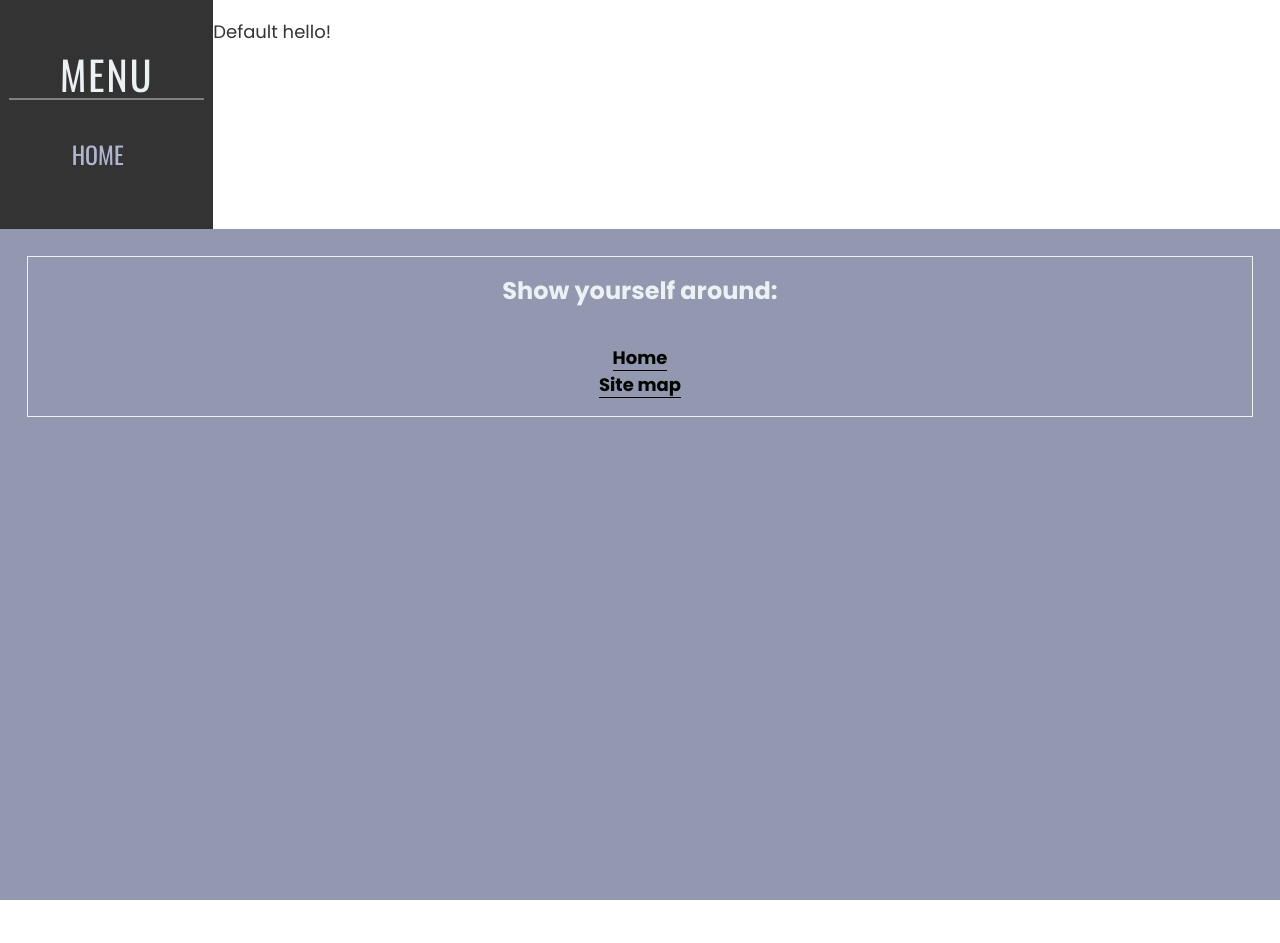
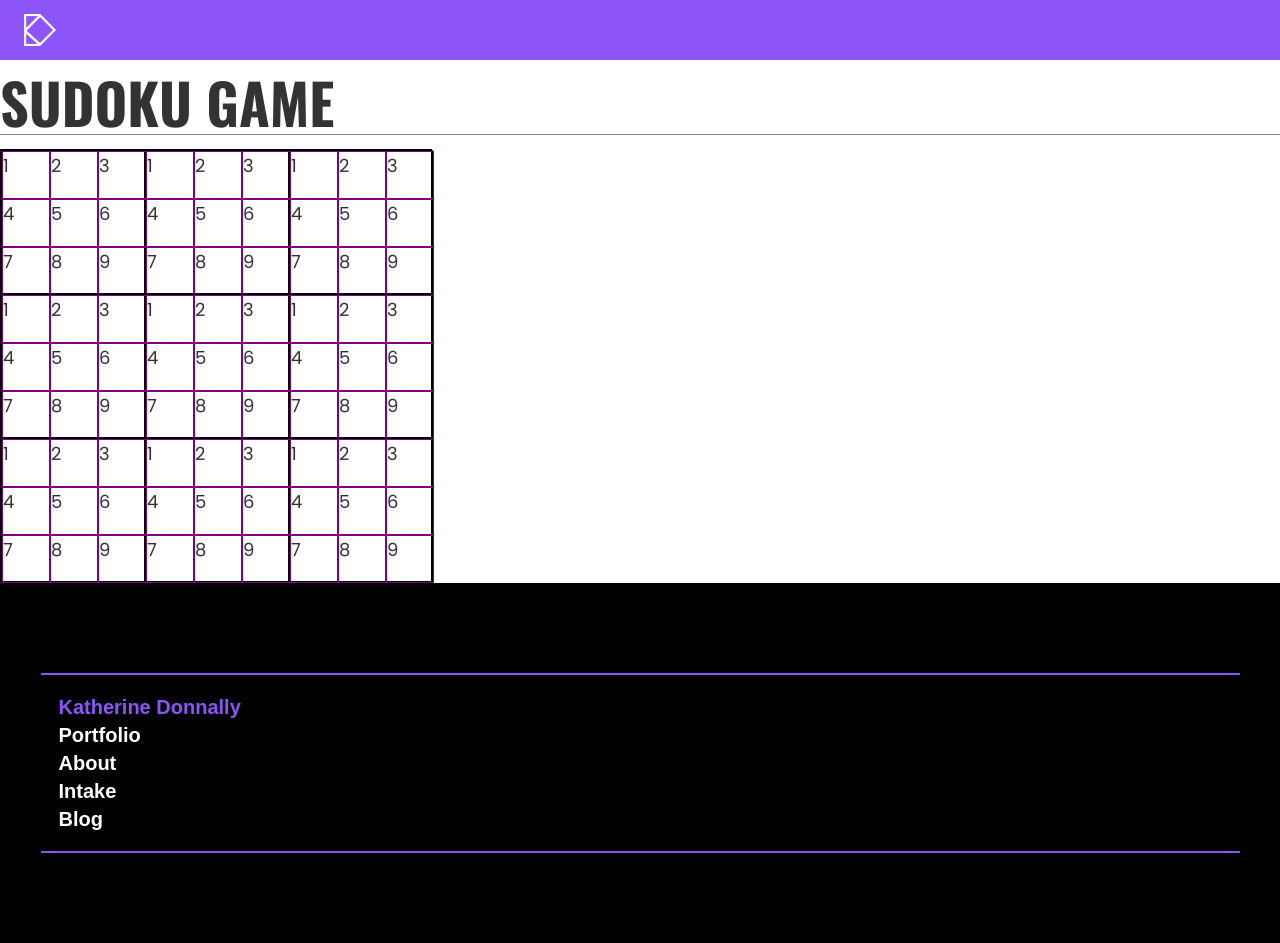
Before and after one commit to kbdonnally/learn-react-2, a Jekyll site: the page built from index.html, in a window 1280 px wide. Built offline with Jekyll 4.4.1, drawn with Linux system fonts in a browser that asks for light colours; some web fonts are replaced; before the commit the page ends 900 px from its top, so only the background shows below that.

Commit message:
Start configuring shape of Sudoku board w/ HTML & CSS

```diff
--- /dev/null
+++ b/assets/css/_sass/_sudoku.scss
@@ -0,0 +1,319 @@
+/* Sudoku Game: */
+
+// --------- Title: -----------------
+
+.sudoku-title {
+
+}
+
+// --------- Game Shape: -------------
+
+// wrapper for whole game
+.sudoku-game-wrapper {
+
+}
+
+// game-size square
+.sudoku__game-square {
+	position: relative;
+	display: grid;
+	grid-template-columns: 1.5in 1.5in 1.5in;
+	grid-template-rows: 1.5in 1.5in 1.5in;
+	width: calc(1.5in * 3);
+	border: 1px solid black;
+}
+
+// square 1-9
+.sudoku-square__small {
+	position: relative;
+	display: grid;
+	grid-template-columns: .5in .5in .5in;
+	grid-template-rows: .5in .5in .5in;
+	border: 1px solid black;
+}
+
+// individual nums
+.sudoku__number {
+	border: 1px solid purple;
+	align-self: center;
+	justify-self: center;
+	height: .5in;
+	width: .5in;
+}
+
+// ----------- Rows: ----------------
+
+// applies to all 3 squares in this position, etc.
+.row--top {
+
+}
+
+.row--middle {
+
+}
+
+.row--bottom {
+
+}
+
+// ------------- Columns: ---------------
+
+.col--left {
+
+}
+
+.col--middle {
+
+}
+
+.col--right {
+
+}
+
+// ------------------------------
+
+
+
+.sudoku__number {
+
+}
+
+.sudoku__number {
+
+}
+
+.sudoku__number {
+
+}
+
+.sudoku__number {
+
+}
+
+.sudoku__number {
+
+}
+
+.sudoku__number {
+
+}
+
+.sudoku__number {
+
+}
+
+.sudoku__number {
+
+}
+
+.sudoku-square__small   {
+
+}
+
+.sudoku__number {
+
+}
+
+.sudoku__number {
+
+}
+
+.sudoku__number {
+
+}
+
+.sudoku__number {
+
+}
+
+.sudoku__number {
+
+}
+
+.sudoku__number {
+
+}
+
+.sudoku__number {
+
+}
+
+.sudoku__number {
+
+}
+
+.sudoku__number {
+
+}
+
+.sudoku-square__small row--middle col--middle {
+
+}
+
+.sudoku__number {
+
+}
+
+.sudoku__number {
+
+}
+
+.sudoku__number {
+
+}
+
+.sudoku__number {
+
+}
+
+.sudoku__number {
+
+}
+
+.sudoku__number {
+
+}
+
+.sudoku__number {
+
+}
+
+.sudoku__number {
+
+}
+
+.sudoku__number {
+
+}
+
+.sudoku-square__small row--middle col--right {
+
+}
+
+.sudoku__number {
+
+}
+
+.sudoku__number {
+
+}
+
+.sudoku__number {
+
+}
+
+.sudoku__number {
+
+}
+
+.sudoku__number {
+
+}
+
+.sudoku__number {
+
+}
+
+.sudoku__number {
+
+}
+
+.sudoku__number {
+
+}
+
+.sudoku__number {
+
+}
+
+.sudoku-square__small  col--left {
+
+}
+
+.sudoku__number {
+
+}
+
+.sudoku__number {
+
+}
+
+.sudoku__number {
+
+}
+
+.sudoku__number {
+
+}
+
+.sudoku__number {
+
+}
+
+.sudoku__number {
+
+}
+
+.sudoku__number {
+
+}
+
+.sudoku__number {
+
+}
+
+.sudoku__number {
+
+}
+
+.sudoku-square__small row--bottom col--middle {
+
+}
+
+.sudoku__number {
+
+}
+
+.sudoku__number {
+
+}
+
+.sudoku__number {
+
+}
+
+.sudoku__number {
+
+}
+
+.sudoku__number {
+
+}
+
+.sudoku__number {
+
+}
+
+.sudoku__number {
+
+}
+
+.sudoku__number {
+
+}
+
+.sudoku__number {
+
+}
+
+.sudoku-square__small {
+
+}
+
+.row--bottom {
+
+}
+
+.col--right {
+
+}
--- a/assets/css/style.scss
+++ b/assets/css/style.scss
@@ -18,6 +18,9 @@
 // vars:
 @import '_vars/colors';
 @import '_vars/fonts';
+
+// game
+@import 'sudoku';
 
 // layouts:
 @import '_layouts/blog-post';
--- /dev/null
+++ b/index.html
@@ -0,0 +1,109 @@
+---
+layout: new-default
+---
+
+<h1 class="sudoku-title">Sudoku Game</h1>
+
+<section class="sudoku-game-wrapper">
+	<section class="sudoku__game-square">
+		<section class="sudoku-square__small row--top col--left">
+			<div class="sudoku__number-wrapper"><div class="sudoku__number">1</div></div>
+			<div class="sudoku__number-wrapper"><div class="sudoku__number">2</div></div>
+			<div class="sudoku__number-wrapper"><div class="sudoku__number">3</div></div>
+			<div class="sudoku__number-wrapper"><div class="sudoku__number">4</div></div>
+			<div class="sudoku__number-wrapper"><div class="sudoku__number">5</div></div>
+			<div class="sudoku__number-wrapper"><div class="sudoku__number">6</div></div>
+			<div class="sudoku__number-wrapper"><div class="sudoku__number">7</div></div>
+			<div class="sudoku__number-wrapper"><div class="sudoku__number">8</div></div>
+			<div class="sudoku__number-wrapper"><div class="sudoku__number">9</div></div>
+		</section>
+		<section class="sudoku-square__small row--top col--middle">
+			<div class="sudoku__number-wrapper"><div class="sudoku__number">1</div></div>
+			<div class="sudoku__number-wrapper"><div class="sudoku__number">2</div></div>
+			<div class="sudoku__number-wrapper"><div class="sudoku__number">3</div></div>
+			<div class="sudoku__number-wrapper"><div class="sudoku__number">4</div></div>
+			<div class="sudoku__number-wrapper"><div class="sudoku__number">5</div></div>
+			<div class="sudoku__number-wrapper"><div class="sudoku__number">6</div></div>
+			<div class="sudoku__number-wrapper"><div class="sudoku__number">7</div></div>
+			<div class="sudoku__number-wrapper"><div class="sudoku__number">8</div></div>
+			<div class="sudoku__number-wrapper"><div class="sudoku__number">9</div></div>
+		</section>
+		<section class="sudoku-square__small row--top col--right">
+			<div class="sudoku__number-wrapper"><div class="sudoku__number">1</div></div>
+			<div class="sudoku__number-wrapper"><div class="sudoku__number">2</div></div>
+			<div class="sudoku__number-wrapper"><div class="sudoku__number">3</div></div>
+			<div class="sudoku__number-wrapper"><div class="sudoku__number">4</div></div>
+			<div class="sudoku__number-wrapper"><div class="sudoku__number">5</div></div>
+			<div class="sudoku__number-wrapper"><div class="sudoku__number">6</div></div>
+			<div class="sudoku__number-wrapper"><div class="sudoku__number">7</div></div>
+			<div class="sudoku__number-wrapper"><div class="sudoku__number">8</div></div>
+			<div class="sudoku__number-wrapper"><div class="sudoku__number">9</div></div>
+		</section>
+		<section class="sudoku-square__small row--middle col--left">
+			<div class="sudoku__number-wrapper"><div class="sudoku__number">1</div></div>
+			<div class="sudoku__number-wrapper"><div class="sudoku__number">2</div></div>
+			<div class="sudoku__number-wrapper"><div class="sudoku__number">3</div></div>
+			<div class="sudoku__number-wrapper"><div class="sudoku__number">4</div></div>
+			<div class="sudoku__number-wrapper"><div class="sudoku__number">5</div></div>
+			<div class="sudoku__number-wrapper"><div class="sudoku__number">6</div></div>
+			<div class="sudoku__number-wrapper"><div class="sudoku__number">7</div></div>
+			<div class="sudoku__number-wrapper"><div class="sudoku__number">8</div></div>
+			<div class="sudoku__number-wrapper"><div class="sudoku__number">9</div></div>
+		</section>
+		<section class="sudoku-square__small row--middle col--middle">
+			<div class="sudoku__number-wrapper"><div class="sudoku__number">1</div></div>
+			<div class="sudoku__number-wrapper"><div class="sudoku__number">2</div></div>
+			<div class="sudoku__number-wrapper"><div class="sudoku__number">3</div></div>
+			<div class="sudoku__number-wrapper"><div class="sudoku__number">4</div></div>
+			<div class="sudoku__number-wrapper"><div class="sudoku__number">5</div></div>
+			<div class="sudoku__number-wrapper"><div class="sudoku__number">6</div></div>
+			<div class="sudoku__number-wrapper"><div class="sudoku__number">7</div></div>
+			<div class="sudoku__number-wrapper"><div class="sudoku__number">8</div></div>
+			<div class="sudoku__number-wrapper"><div class="sudoku__number">9</div></div>
+		</section>
+		<section class="sudoku-square__small row--middle col--right">
+			<div class="sudoku__number-wrapper"><div class="sudoku__number">1</div></div>
+			<div class="sudoku__number-wrapper"><div class="sudoku__number">2</div></div>
+			<div class="sudoku__number-wrapper"><div class="sudoku__number">3</div></div>
+			<div class="sudoku__number-wrapper"><div class="sudoku__number">4</div></div>
+			<div class="sudoku__number-wrapper"><div class="sudoku__number">5</div></div>
+			<div class="sudoku__number-wrapper"><div class="sudoku__number">6</div></div>
+			<div class="sudoku__number-wrapper"><div class="sudoku__number">7</div></div>
+			<div class="sudoku__number-wrapper"><div class="sudoku__number">8</div></div>
+			<div class="sudoku__number-wrapper"><div class="sudoku__number">9</div></div>
+		</section>
+		<section class="sudoku-square__small row--bottom col--left">
+			<div class="sudoku__number-wrapper"><div class="sudoku__number">1</div></div>
+			<div class="sudoku__number-wrapper"><div class="sudoku__number">2</div></div>
+			<div class="sudoku__number-wrapper"><div class="sudoku__number">3</div></div>
+			<div class="sudoku__number-wrapper"><div class="sudoku__number">4</div></div>
+			<div class="sudoku__number-wrapper"><div class="sudoku__number">5</div></div>
+			<div class="sudoku__number-wrapper"><div class="sudoku__number">6</div></div>
+			<div class="sudoku__number-wrapper"><div class="sudoku__number">7</div></div>
+			<div class="sudoku__number-wrapper"><div class="sudoku__number">8</div></div>
+			<div class="sudoku__number-wrapper"><div class="sudoku__number">9</div></div>
+		</section>
+		<section class="sudoku-square__small row--bottom col--middle">
+			<div class="sudoku__number-wrapper"><div class="sudoku__number">1</div></div>
+			<div class="sudoku__number-wrapper"><div class="sudoku__number">2</div></div>
+			<div class="sudoku__number-wrapper"><div class="sudoku__number">3</div></div>
+			<div class="sudoku__number-wrapper"><div class="sudoku__number">4</div></div>
+			<div class="sudoku__number-wrapper"><div class="sudoku__number">5</div></div>
+			<div class="sudoku__number-wrapper"><div class="sudoku__number">6</div></div>
+			<div class="sudoku__number-wrapper"><div class="sudoku__number">7</div></div>
+			<div class="sudoku__number-wrapper"><div class="sudoku__number">8</div></div>
+			<div class="sudoku__number-wrapper"><div class="sudoku__number">9</div></div>
+		</section>
+		<section class="sudoku-square__small row--bottom col--right">
+			<div class="sudoku__number-wrapper"><div class="sudoku__number">1</div></div>
+			<div class="sudoku__number-wrapper"><div class="sudoku__number">2</div></div>
+			<div class="sudoku__number-wrapper"><div class="sudoku__number">3</div></div>
+			<div class="sudoku__number-wrapper"><div class="sudoku__number">4</div></div>
+			<div class="sudoku__number-wrapper"><div class="sudoku__number">5</div></div>
+			<div class="sudoku__number-wrapper"><div class="sudoku__number">6</div></div>
+			<div class="sudoku__number-wrapper"><div class="sudoku__number">7</div></div>
+			<div class="sudoku__number-wrapper"><div class="sudoku__number">8</div></div>
+			<div class="sudoku__number-wrapper"><div class="sudoku__number">9</div></div>
+		</section>
+	</section>
+</section>
--- a/index.md
+++ /dev/null
@@ -1,5 +0,0 @@
----
-layout: no-style
----
-
-Default hello!
```
Also changed, not shown: 1 other file.
